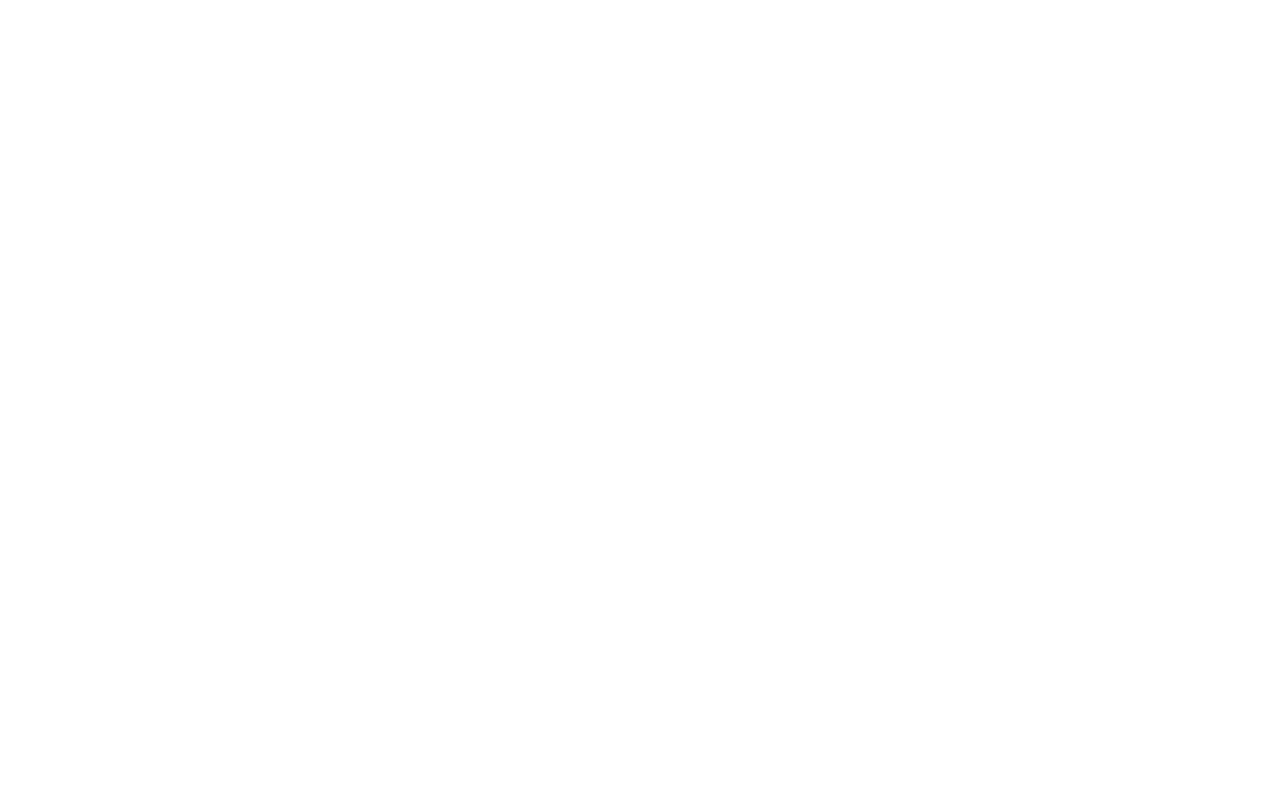
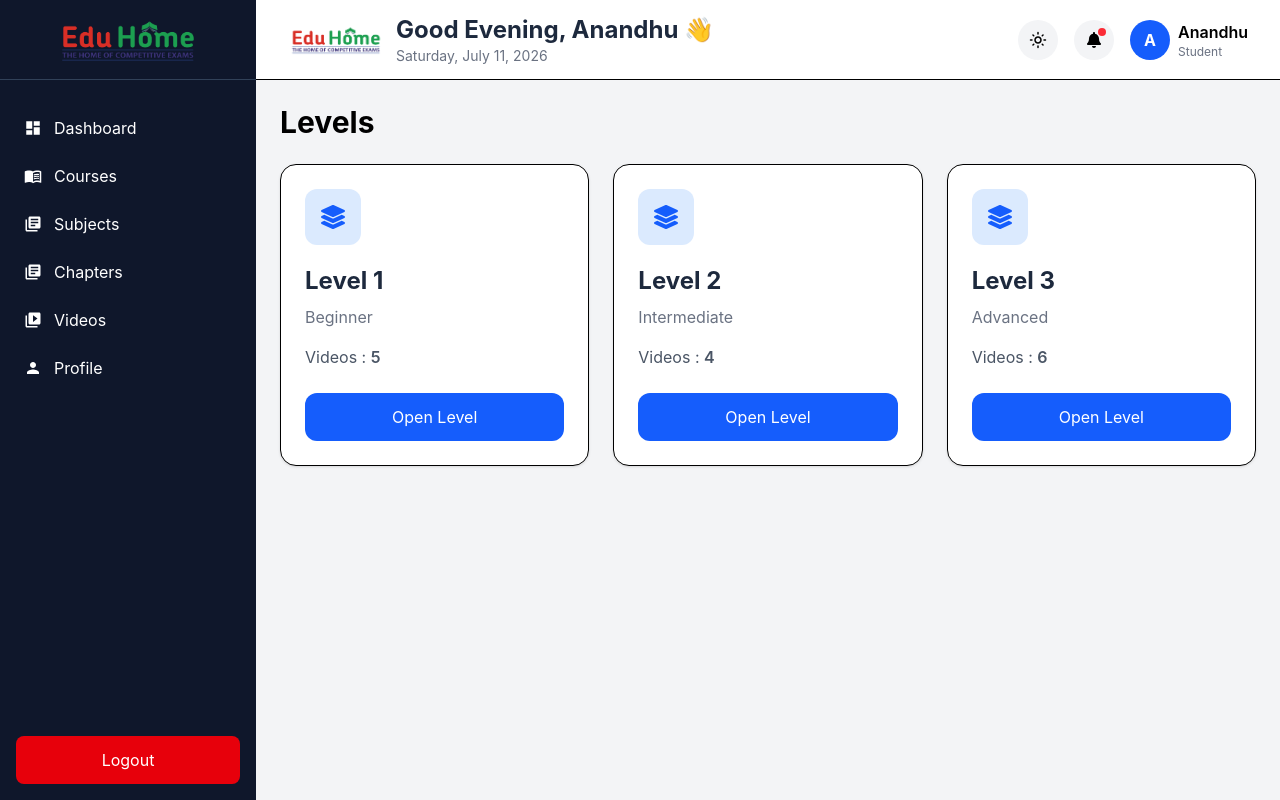
Before and after one commit to code-anandhu/eduhome-student-dashboard, a React (Vite) app: page /levels/1 in a window 1280 px wide. Before the commit this address had no page. Built offline with nearby package versions, Linux system fonts and the light colour scheme; sample sign-in values are in the browser's storage.

Commit message:
levels added

```diff
--- a/src/components/chapter/ChapterCard.jsx
+++ b/src/components/chapter/ChapterCard.jsx
@@ -25,7 +25,7 @@
       {/* Button */}
 
       <Link
-        to={`/videos/${chapter.id}`}
+        to={`/levels/${chapter.id}`}
         className="block mt-6 bg-blue-600 hover:bg-blue-700 text-white text-center py-2.5 md:py-3 rounded-xl transition"
       >
 
--- /dev/null
+++ b/src/components/level/LevelCard.jsx
@@ -0,0 +1,40 @@
+import { Link } from "react-router-dom";
+import { FaLayerGroup } from "react-icons/fa";
+
+function LevelCard({ level }) {
+  return (
+    <div className="bg-white rounded-2xl border shadow-sm p-6 hover:shadow-lg transition duration-300">
+
+      {/* Icon */}
+      <div className="w-14 h-14 rounded-xl bg-blue-100 flex items-center justify-center mb-5">
+        <FaLayerGroup className="text-blue-600 text-2xl" />
+      </div>
+
+      {/* Title */}
+      <h2 className="text-2xl font-bold text-slate-800">
+        {level.title}
+      </h2>
+
+      {/* Description */}
+      <p className="text-gray-500 mt-2">
+        {level.description}
+      </p>
+
+      {/* Videos */}
+      <p className="mt-4 text-gray-600">
+        Videos : <span className="font-semibold">{level.totalVideos}</span>
+      </p>
+
+      {/* Button */}
+      <Link
+        to={`/videos/${level.id}`}
+        className="block mt-6 bg-blue-600 text-white text-center py-3 rounded-xl hover:bg-blue-700 transition"
+      >
+        Open Level
+      </Link>
+
+    </div>
+  );
+}
+
+export default LevelCard;
--- /dev/null
+++ b/src/data/levels.js
@@ -0,0 +1,40 @@
+    const levels = [
+  {
+    id: 1,
+    chapterId: 1,
+    title: "Level 1",
+    description: "Beginner",
+    totalVideos: 5,
+  },
+  {
+    id: 2,
+    chapterId: 1,
+    title: "Level 2",
+    description: "Intermediate",
+    totalVideos: 4,
+  },
+  {
+    id: 3,
+    chapterId: 1,
+    title: "Level 3",
+    description: "Advanced",
+    totalVideos: 6,
+  },
+
+  {
+    id: 4,
+    chapterId: 2,
+    title: "Level 1",
+    description: "Beginner",
+    totalVideos: 3,
+  },
+  {
+    id: 5,
+    chapterId: 2,
+    title: "Level 2",
+    description: "Intermediate",
+    totalVideos: 5,
+  },
+];
+
+export default levels;
--- /dev/null
+++ b/src/pages/levels/Levels.jsx
@@ -0,0 +1,37 @@
+import { useParams } from "react-router-dom";
+import levels from "../../data/levels";
+import LevelCard from "../../components/level/LevelCard";
+
+function Levels() {
+
+  const { chapterId } = useParams();
+
+  const filteredLevels = levels.filter(
+    (level) => level.chapterId === Number(chapterId)
+  );
+
+  return (
+    <div>
+
+      <h1 className="text-3xl font-bold mb-6">
+        Levels
+      </h1>
+
+      <div className="grid grid-cols-1 md:grid-cols-2 lg:grid-cols-3 gap-6">
+
+        {filteredLevels.map((level) => (
+
+          <LevelCard
+            key={level.id}
+            level={level}
+          />
+
+        ))}
+
+      </div>
+
+    </div>
+  );
+}
+
+export default Levels;
--- a/src/routes/AppRoutes.jsx
+++ b/src/routes/AppRoutes.jsx
@@ -12,6 +12,7 @@
 import AuthLayout from '../layouts/AuthLayout'
 import DashboardLayout from '../layouts/DashboardLayout'
 import ProtectedRoute from "../components/auth/ProtectedRoute";
+import Levels from '../pages/levels/Levels'
 
 function AppRoutes() {
   return (
@@ -31,6 +32,7 @@
         <Route path='/videoplayers/:videoId' element={<VideoPlayer />} />
         <Route path='/courses' element={<Course />} />
         <Route path='/profile' element={<Profile />} />
+         <Route path='/levels/:chapterId' element={<Levels />} />
       </Route>
 
 
```
